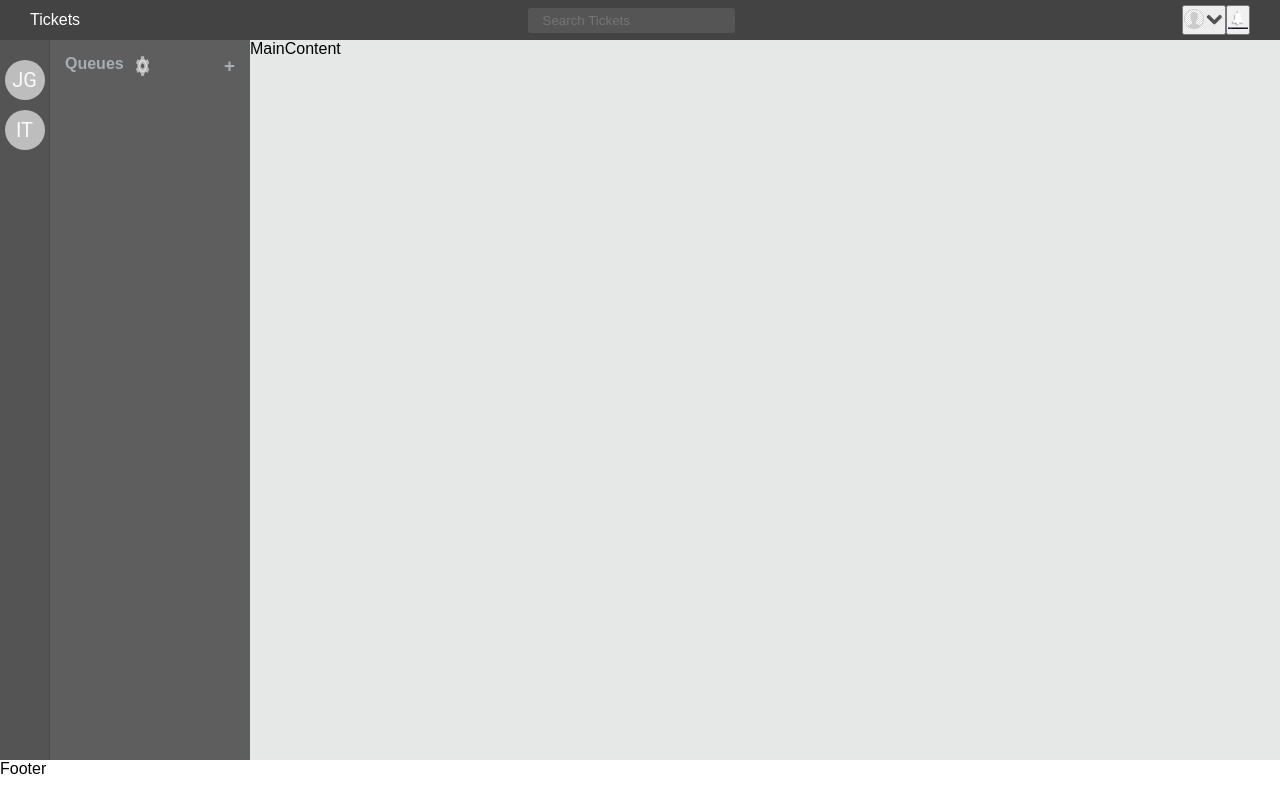
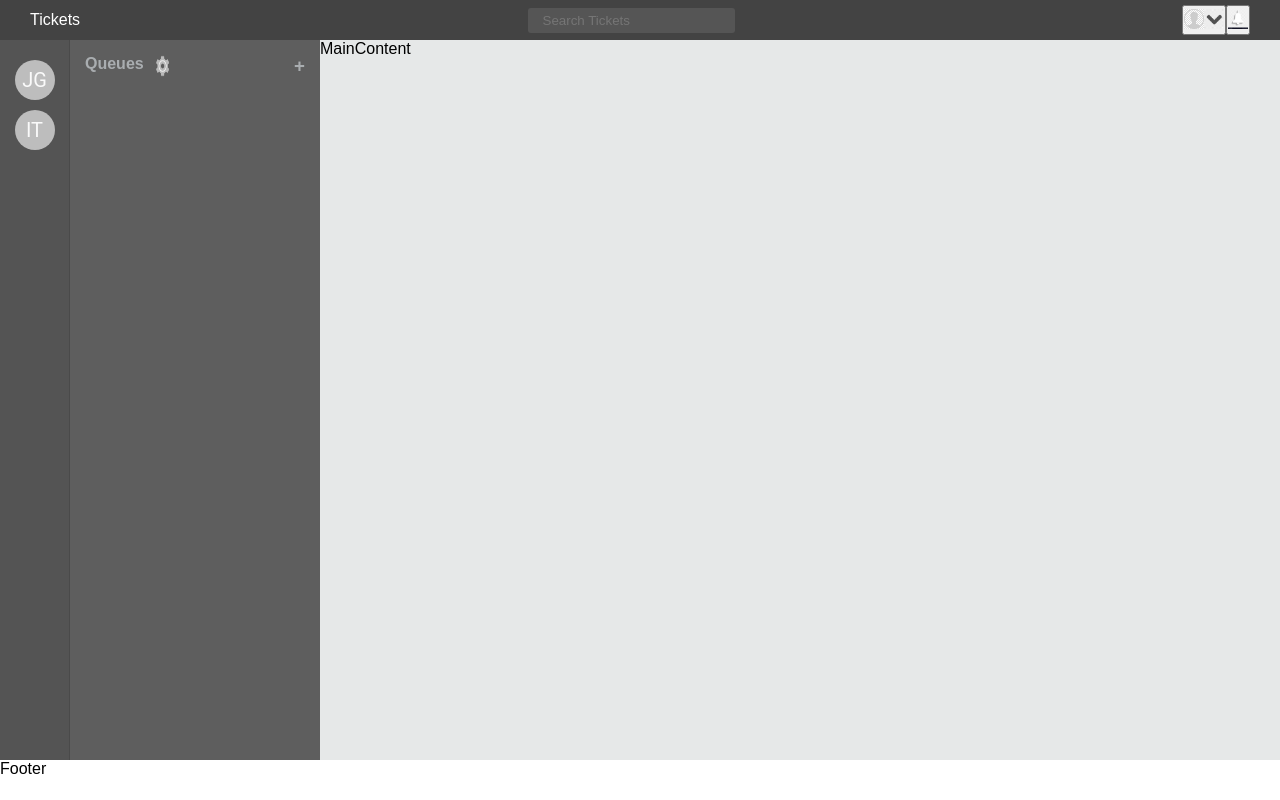
Before and after one commit to josipq97/ticket, a React (Create React App) app: page / in a window 1280 px wide. Built offline with nearby package versions, Linux system fonts and the light colour scheme.

Commit message:
expanding sidebar and queues width

```diff
--- a/src/components/App/App.css
+++ b/src/components/App/App.css
@@ -6,5 +6,5 @@
 
 .App__container{
     display: grid;
-    grid-template-columns: 50px 200px auto;
+    grid-template-columns: 70px 250px auto;
 }
```
